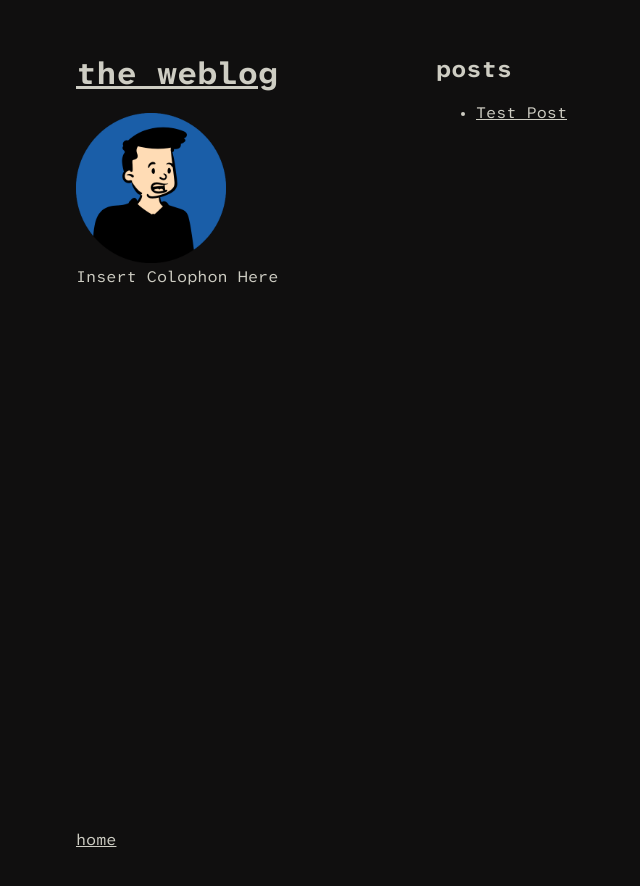
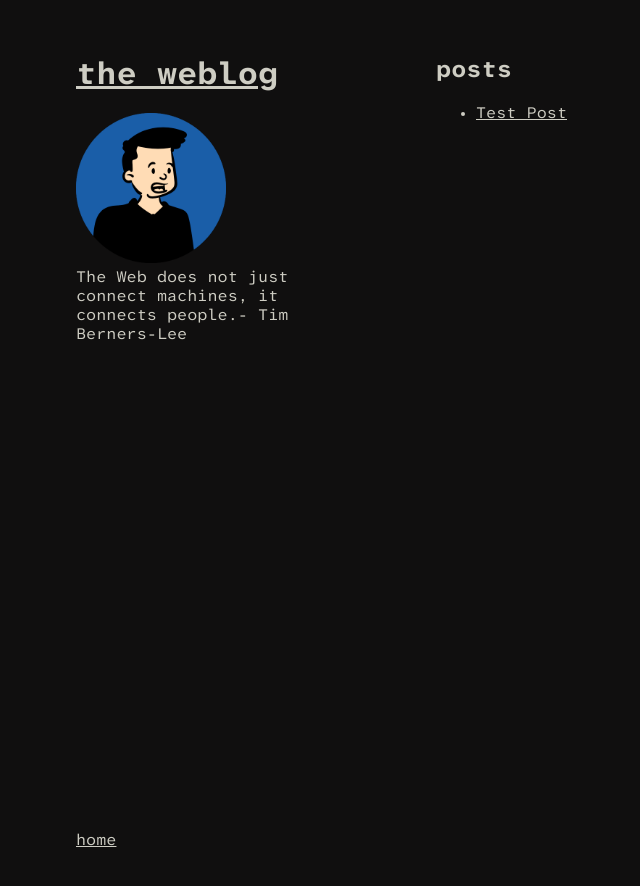
Before and after one commit to Foonocity/weblog, a Jekyll site: the page built from index.md, in a window 1280 px wide. Shown: the top 886 px of the page, without its empty margins (134-774 px from the left). Built offline with Jekyll 4.4.1, drawn with Linux system fonts in a browser that asks for light colours.

Commit message:
Update _config.yml

```diff
--- a/_config.yml
+++ b/_config.yml
@@ -2,4 +2,4 @@ title: the weblog
 logo: /assets/img/logo.png
 show_downloads: false
 theme: jekyll-theme-minimal
-description: [Insert Colophon Here]
+description: The Web does not just connect machines, it connects people.</b>- Tim Berners-Lee
```
